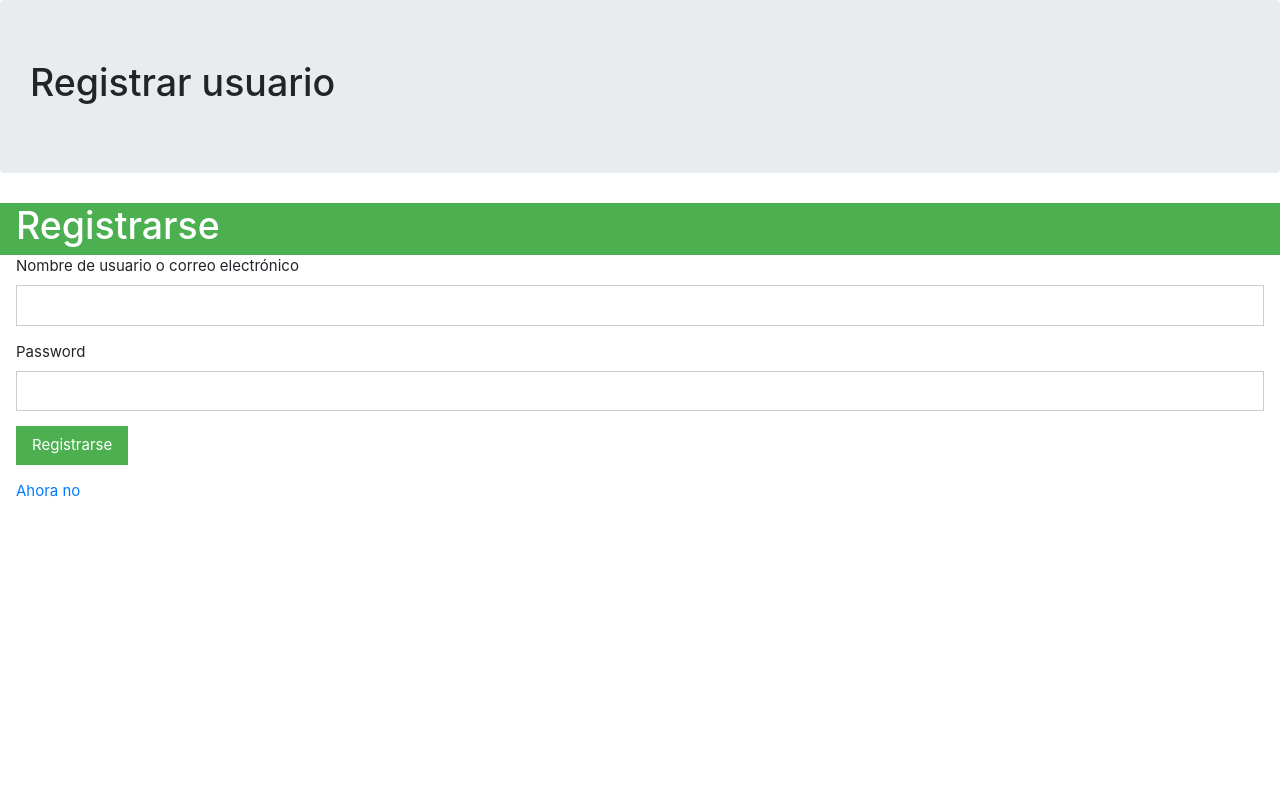
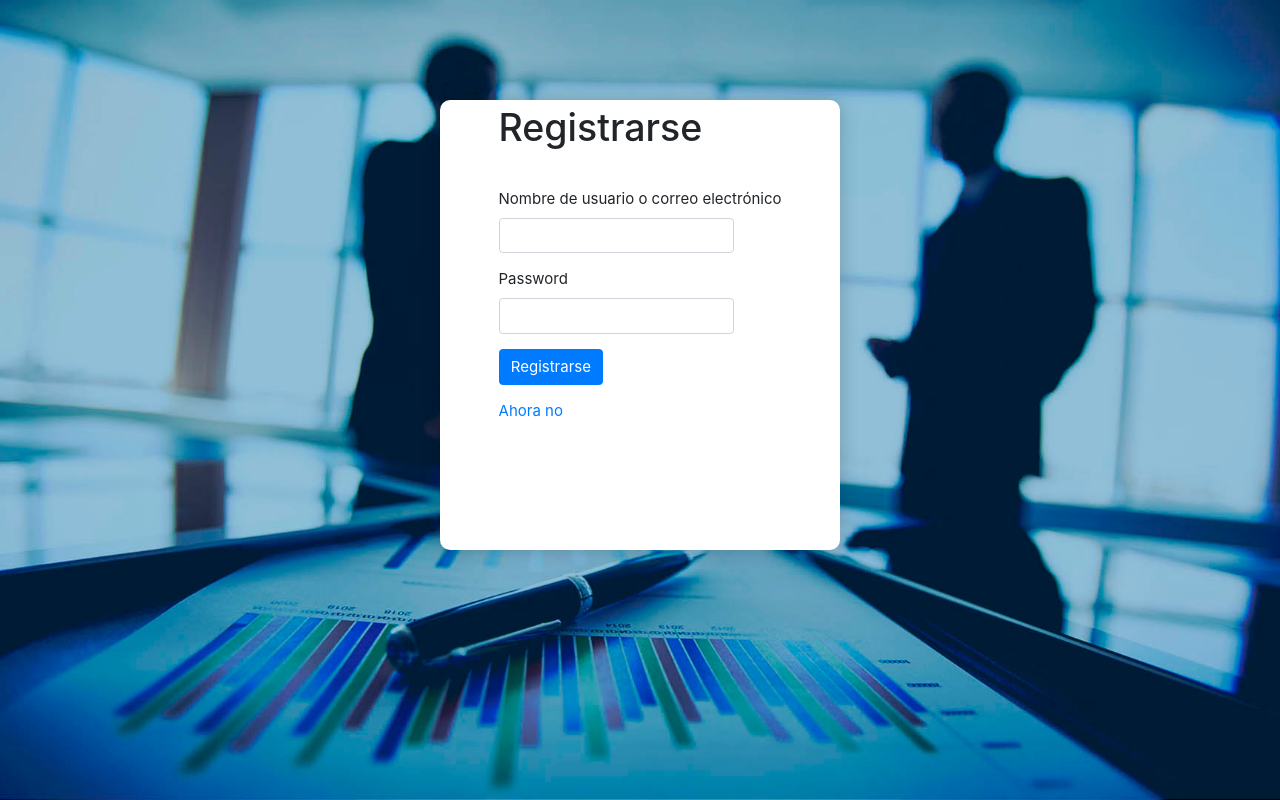
Before and after one commit to Asura12/aea, a PHP site: page /admin/registrarse.php in a window 1280 px wide. Run offline with PHP 8.4, Linux system fonts and the light colour scheme.

Commit message:
hoy24-06-2019

```diff
--- a/admin/registrarse.php
+++ b/admin/registrarse.php
@@ -9,26 +9,24 @@
 </head>
 <body>
 <header>
-	<div class="jumbotron" id="cabe">
-		<h1>Registrar usuario</h1>
-	</div>
+
 </header>
-		<div class="w3-container w3-green">
-			<h1>Registrarse</h1>
-		</div>
-		<div>
-			<form class="w3-container" action="controller_login.php" method="post">
+
+		<div id="form_login">
+
+			<form class="form-group" action="controller_login.php" method="post">
+			<h1 id="tit_res">Registrarse</h1>
 				<p>
 					<label class="w3-label">Nombre de usuario o correo electrónico</label>
-					<input class="w3-input w3-border" type="text" name="usuario">
+					<input class="form-control col-10" type="text" name="usuario">
 				</p>
 				<p>
 					<label class="w3-label">Password</label>
-					<input class="w3-input w3-border" type="password" name="pas">
+					<input class="form-control col-10 " type="password" name="pas">
 				</p>
 				<p>
 					<input type="hidden" name="registrarse" value="registrarse">
-					<button class="w3-btn w3-green">Registrarse</button>
+					<button class="btn btn-primary">Registrarse</button>
 				</p>
 				<p><a href="cuenta.php">Ahora no</a></p>
 			</form>
--- a/css/estilosc.css
+++ b/css/estilosc.css
@@ -1,6 +1,14 @@
 *{
     margin:0px;
     padding:0px;
+
+}
+body{
+    background: url(../ase.jpg) no-repeat center center fixed  ;
+    -webkit-background-size: cover;
+    -moz-background-size: cover;
+    -o-background-size: cover;
+    background-size: cover;
 }
 #contenedor_cuenta{
 margin: auto;
@@ -55,7 +63,23 @@ img{
     font-size: 80px;
 }
 
-#cabe{
 
+#form_login{
+    width: 400px;
+    height: 450px;
+    margin: 100px auto;
+    padding: 5px;
+
+    display: flex;
+    background: #fff;
+    border-radius: 10px;
+    overflow: hidden;
+    box-shadow: 0px 0px 20px rgba(0, 0, 0, 0.2);
+    align-content: center;
+    justify-content: center
 
 }
+#tit_res{
+    padding-bottom: 30px;
+
+}
--- a/registro/datos_eliminar.php
+++ b/registro/datos_eliminar.php
@@ -6,7 +6,7 @@ $ddn = $_POST["dn"];
 
 $datos = $mysql->query("call pc_eliminar('$ddn') ");
 if ($datos){
-echo "Eliminado correctamente";
+// echo "Eliminado correctamente";
 
 }
 else{
--- a/registro/datos_insertar.php
+++ b/registro/datos_insertar.php
@@ -30,7 +30,7 @@ if($rs["total"] === "0"){
      if ($resultado) {
           echo $rs["total"];
      } else {
-          echo "No registrado correctamente";
+          // echo "No registrado correctamente";
      }
 }else{
      echo $rs["total"];
--- a/registro/datos_modificar.php
+++ b/registro/datos_modificar.php
@@ -23,8 +23,8 @@ $resultado->bindValue("ddes",$ddes);
 $resultado->execute();
 
 if($resultado){
-echo "Registrado correctamente";
+// echo "Registrado correctamente";
 
 }else{
-     echo "No registrado correctamente";
+     // echo "No registrado correctamente";
 }
--- a/registro/forminsertar.php
+++ b/registro/forminsertar.php
@@ -70,7 +70,7 @@
                 </div>
             </div>
             <button class="btn btn-primary" type="submit" id="btn-yola">Enviar</button>
-            <button class="btn  btn-danger" type="button" id="btn-salir">Volver</button>
+
         </form>
 
     </div>
--- a/registro/formprincipal.php
+++ b/registro/formprincipal.php
@@ -18,9 +18,12 @@
     <link rel="stylesheet" href="../css/estilos.css">
     <script src="../js/sweetalert.min.js"></script>
     <title>Document</title>
+
 </head>
 
+
 <body>
+
     <div id="contenedor" class="container">
        <button class=" btn btn-success" id="boton_nuevo" onclick="MformInsertar();">Ingresar Nuevo</button>
 
```
Also changed, not shown: app/view/home.php (+2 -8 lines), css/estilos.css (+18 -3 lines), ase.jpg (added), cou.jpg (added), dark.jpg (added).
